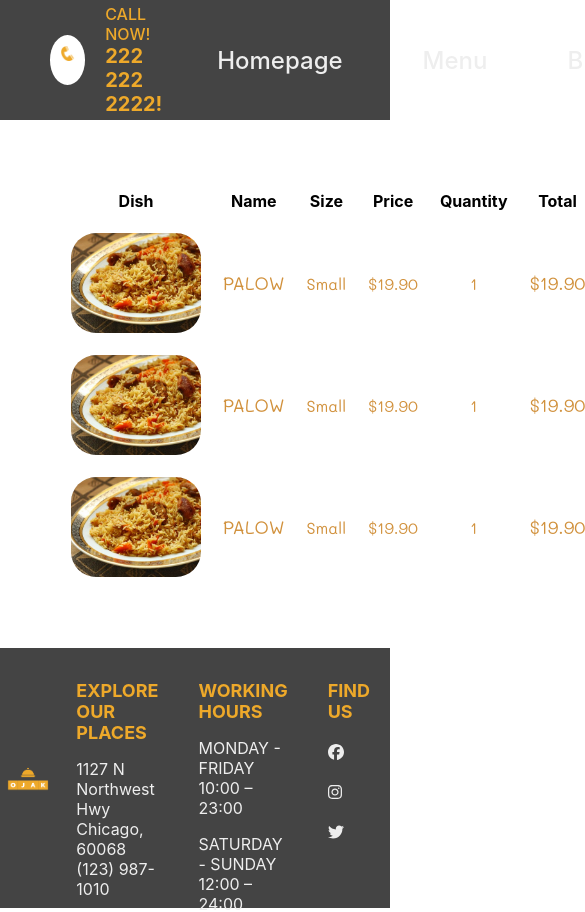
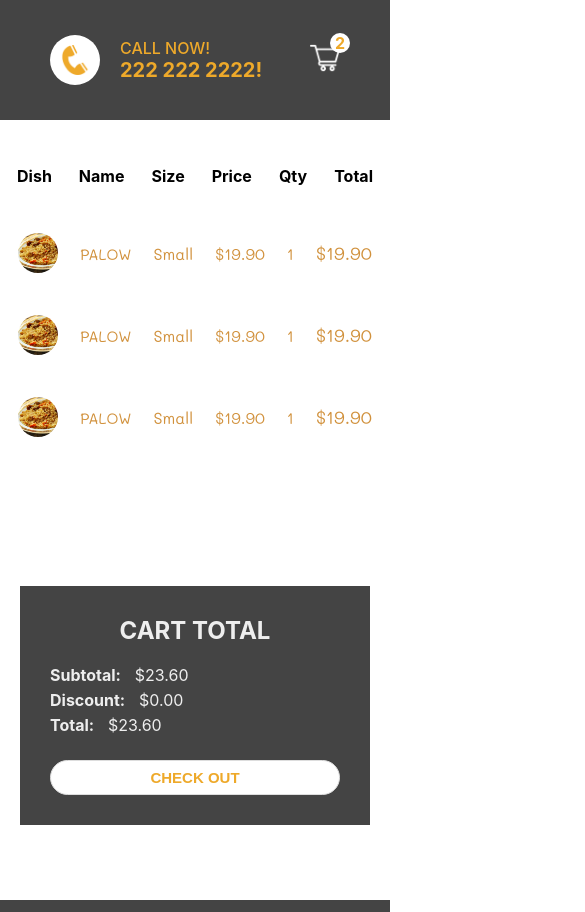
Before and after one commit to Arnazarov/Ojak, a Next.js app: page /cart in a window 390 px wide. Shown: the top 912 px of the page, 585 px wide, since content can reach past the window. Built offline with nearby package versions, Linux system fonts and the light colour scheme.

Commit message:
made responsive * styles for mobile screen

```diff
--- a/pages/cart.jsx
+++ b/pages/cart.jsx
@@ -6,13 +6,13 @@ const Cart = () => {
     <div className={styles.container}>
       <div className={styles.left}>
         <table className={styles.table}>
-          <thead>
+          <thead className={styles.thead}>
             <tr>
               <th>Dish</th>
               <th>Name</th>
               <th>Size</th>
               <th>Price</th>
-              <th>Quantity</th>
+              <th>Qty</th>
               <th>Total</th>
             </tr>
           </thead>
--- a/pages/product/[id].jsx
+++ b/pages/product/[id].jsx
@@ -54,7 +54,6 @@ const Product = () => {
               type="radio"
               id="beef"
               name="meat"
-              checked
               className={styles.checkbox}
             />
             <label htmlFor="beef">Beef</label>
--- a/styles/Cart.module.css
+++ b/styles/Cart.module.css
@@ -59,7 +59,7 @@
     justify-content: space-between;
     color: #eee;
     margin-top: 20px;
-    box-shadow: inset 1px 1px 1px 2px #fff;
+    box-shadow: outset 1px 1px 1px 2px #fff;
 }
 
 .totalTextTitle {
@@ -72,7 +72,7 @@
 }
 
 .button {
-    color: #D1913C;
+    color: #eea92a;
     background-color: #fff;
     height: 35px;
     cursor: pointer;
@@ -87,3 +87,42 @@
 .cartTitle {
     text-align: center;
 }
+
+@media screen and (max-width: 480px) {
+    .container {
+        flex-direction: column;
+        padding: 20px;
+        min-height: 780px;
+    }
+
+    .table {
+        display: flex;
+        flex-direction: column;
+        align-items: center;
+    }
+
+    .right {
+        display: flex;
+        justify-content: center;
+        align-items: center;
+    }
+
+    .imgContainer {
+        height: 40px;
+        width: 40px;
+        margin: 0;
+    }
+
+    .name {
+        font-size: 15px;
+    }
+
+    .wrapper {
+        width: 100%;
+        margin-bottom: 40px;
+    }
+
+    .thead {
+        border-spacing: 25px;
+    }
+}
--- a/styles/Footer.module.css
+++ b/styles/Footer.module.css
@@ -21,7 +21,43 @@
 
 .icon {
     color: #eee;
-    max-width: 30px;
-    max-height: 30px;
+    max-width: 40px;
+    max-height: 40px;
     margin: 20px 0;
 }
+
+@media screen and (max-width: 480px) {
+    .card:first-child {
+        display: none;
+    }
+
+    .card {
+        padding: 0;
+        margin: 0;
+    }
+
+    .card:last-child {
+        margin-bottom: 10px;
+    }
+
+    .container {
+        display: flex;
+        flex-direction: column;
+        height:auto;
+        text-align: center;
+        align-items: center;
+    }
+
+    .icon {
+        margin: 5px 0;
+        margin-left: 20px;
+    }
+
+    .title {
+        font-size: 22px;
+    }
+
+    .text {
+        font-size: 16px;
+    }
+}
--- a/styles/Header.module.css
+++ b/styles/Header.module.css
@@ -83,3 +83,12 @@
     font-weight: bold;
     color: #eea92a;
 }
+
+@media screen and (max-width: 480px) {
+    .item:nth-child(2) {
+        display: none;
+    }
+    .item:first-child {
+        flex: 3;
+    }
+}
--- a/styles/Order.module.css
+++ b/styles/Order.module.css
@@ -54,15 +54,16 @@
 }
 
 .table {
-    width: 100%;
-    text-align: left;
+    border-spacing: 10px;
+    width: 80%;
+    text-align: center;
     margin-bottom: 50px;
 }
 
 .row:last-child {
-    width: 70%;
+    width: 80%;
     display: flex;
-    justify-content: space-between;
+    justify-content: space-evenly;
 }
 
 .done {
@@ -97,3 +98,31 @@
 .incomplete .icon , .progress .icon {
     display: none;
 }
+
+@media screen and (max-width: 480px) {
+    .container {
+        flex-direction: column;
+        height: auto;
+    }
+
+
+    .row:last-child{
+        width: 100%;
+        display: flex;
+        justify-content: space-between;
+        align-items: start;
+    }
+
+    .right {
+        display: flex;
+        justify-content: center;
+        align-items: center;
+    }
+
+    .wrapper {
+        width: 100%;
+        margin-bottom: 40px;
+    }
+
+
+}
--- a/styles/Product.module.css
+++ b/styles/Product.module.css
@@ -36,7 +36,7 @@
 }
 
 .imgContainer img {
-    border-radius: 10px 0 0 1px;
+    border-radius: 10px 0 0 10px;
 }
 
 
@@ -115,9 +115,51 @@
     height: 25px;
     background-color: #b7903c;
     color:white;
-    border: 1px solid black;
     border-radius: 0 15px 15px 0;
     font-weight: 500;
     cursor: pointer;
     padding: 0 20px;
 }
+
+@media screen and (max-width: 480px) {
+    .card {
+        padding-bottom: 10px;
+        height: auto;
+        text-align: center;
+        flex-direction: column;
+    }
+
+    .imgContainer {
+        height: 30vh;
+    }
+
+    .imgContainer img {
+        border-radius: 10px 10px 0 0;
+    }
+
+    .title {
+        margin: 5px;
+    }
+
+    .desc {
+        font-size: 16px;
+    }
+
+    .sizes {
+        width: 100%;
+        justify-content: space-evenly;
+    }
+
+    .option {
+        justify-content: center;
+    }
+
+    .button, .quantity {
+        margin-top: 20px;
+        height: 40px;
+    }
+
+    .choose {
+        margin-top: 30px;
+    }
+}
--- a/styles/ProductCard.module.css
+++ b/styles/ProductCard.module.css
@@ -29,3 +29,22 @@
     text-align: center;
     color: #777;
 }
+
+@media screen and (max-width: 480px) {
+    .container {
+        width: 100%;
+    }
+
+    .image {
+        border-radius: 15px;
+    }
+
+    .title {
+        font-size: 20px;
+    }
+
+    .price,
+    .description {
+        font-size: 18px;
+    }
+}
--- a/styles/ProductList.module.css
+++ b/styles/ProductList.module.css
@@ -22,3 +22,9 @@
     flex-wrap: wrap;
     width: 80%;
 }
+
+@media screen and (max-width: 480px) {
+    .description {
+        font-size: 24px;
+    }
+}
--- a/styles/Slider.module.css
+++ b/styles/Slider.module.css
@@ -2,6 +2,7 @@
     height: calc(100vh - 120px);
     background-color: #eea92a;
     overflow: hidden;
+    position: relative;
 }
 
 .arrowContainer {
@@ -27,3 +28,9 @@
     height: 100%;
     position: relative;
 }
+
+@media screen and (max-width:480px) {
+    .container {
+        height: 50vh;
+    }
+}
```
